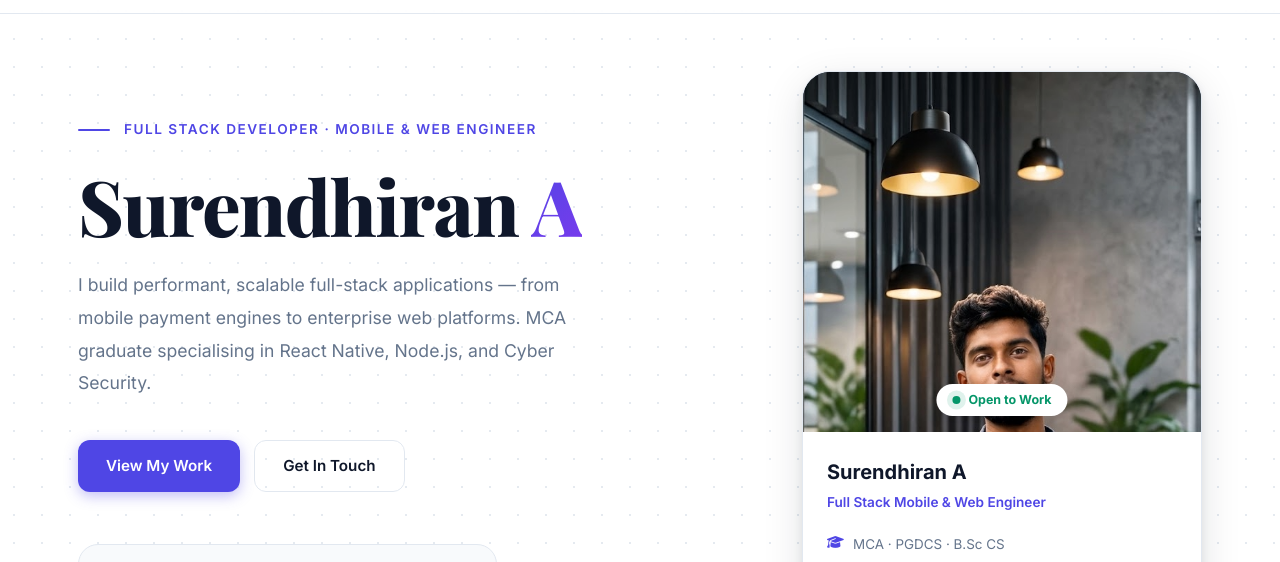
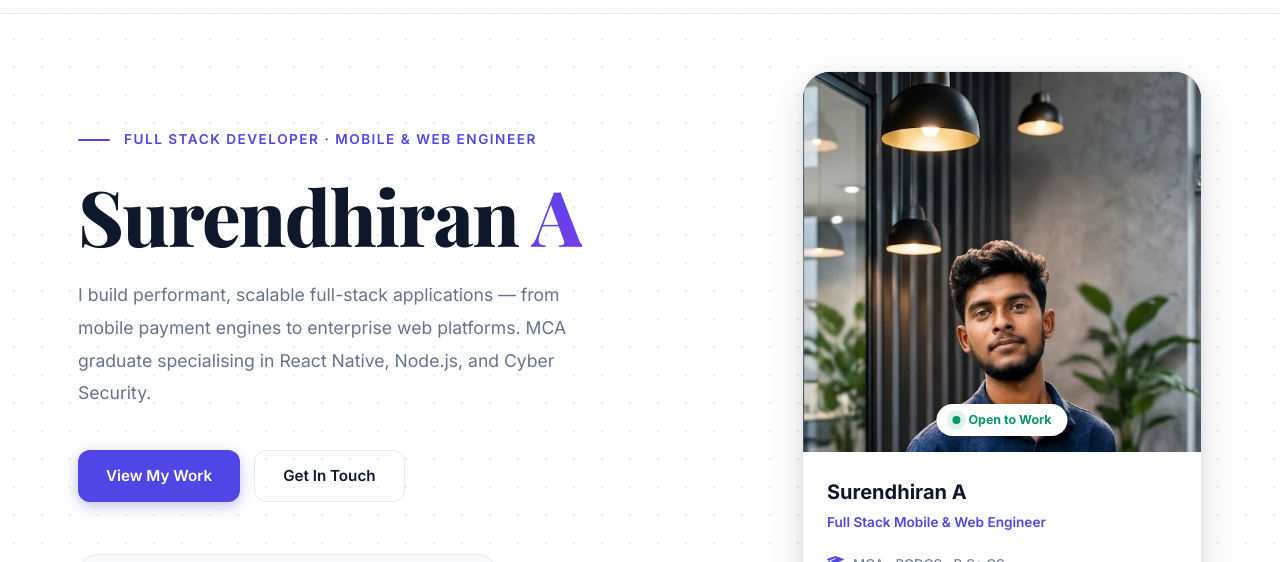
Before and after one commit to surendhitan/Portfolio_surendhiran, a website: page index.html in a window 1280 px wide. Shown: the part 59-621 px from the top of the page. Drawn offline with nearby package versions, Linux system fonts and the light colour scheme.

Commit message:
fix: Align profile photo to show face properly

```diff
--- a/style.css
+++ b/style.css
@@ -430,9 +430,9 @@ button { cursor: pointer; border: none; background: none; font-family: inherit;
 
 .profile-photo {
   width: 100%;
-  height: 360px;
+  height: 380px;
   object-fit: cover;
-  object-position: center 15%;
+  object-position: center 45%;
   display: block;
   transition: transform 0.5s ease;
 }
```
